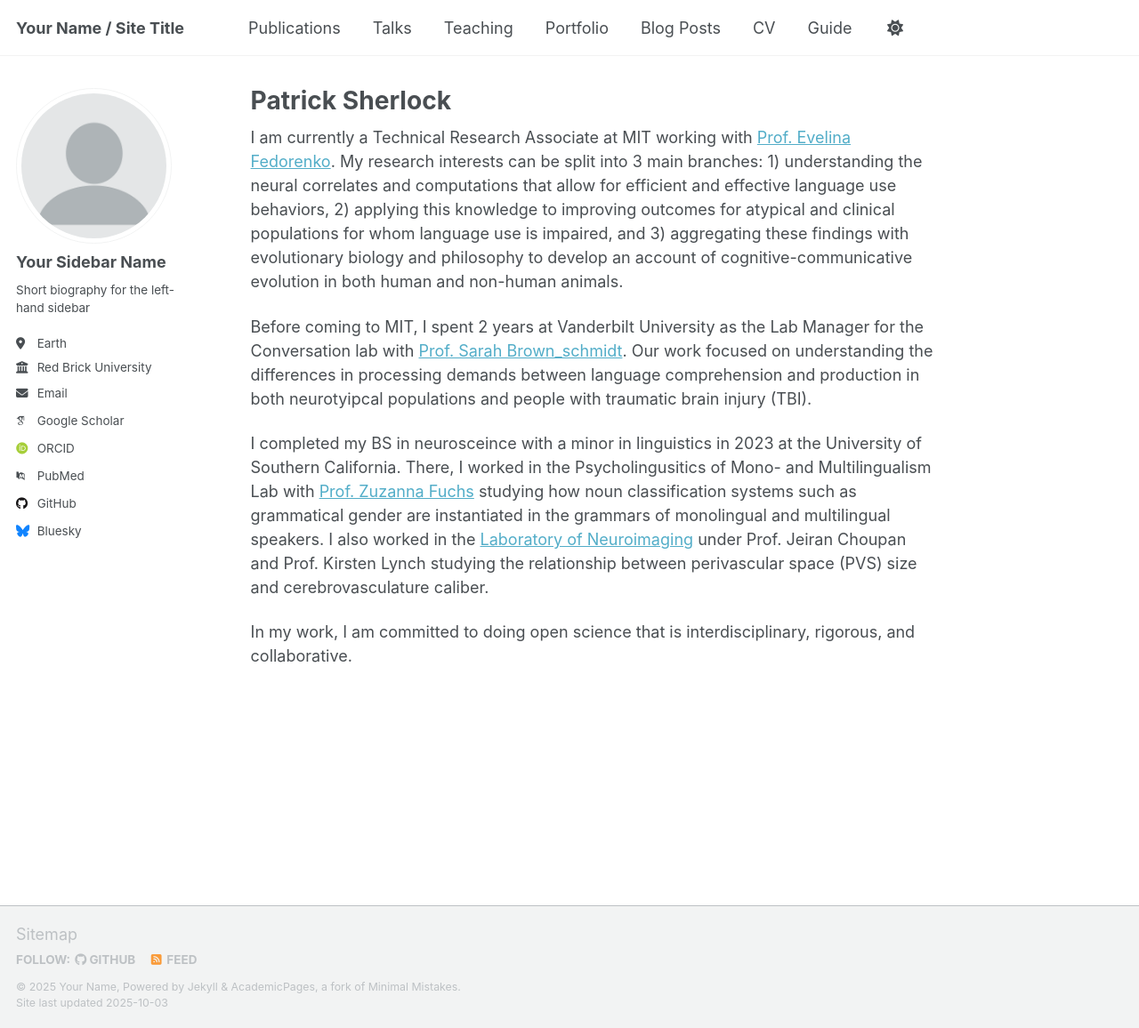
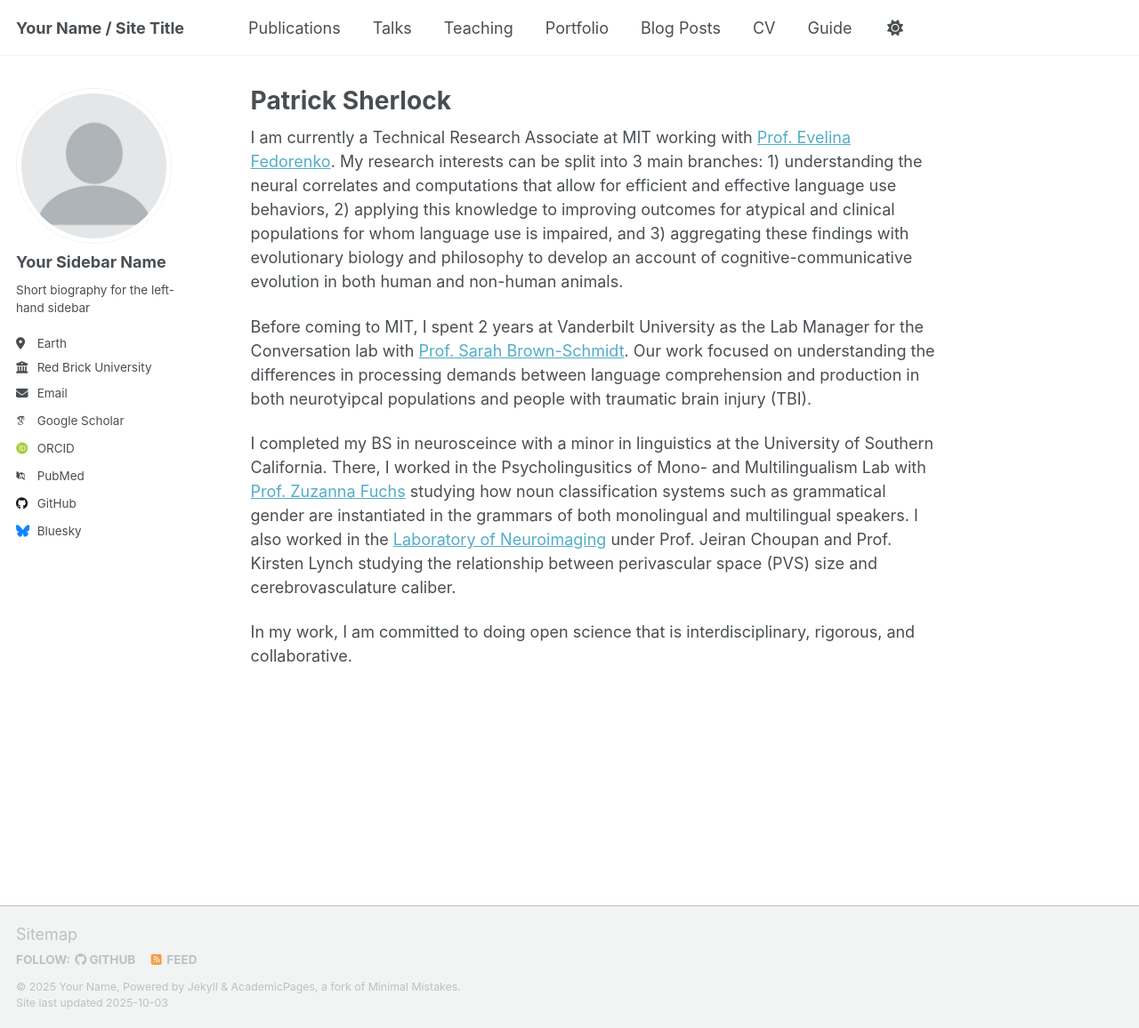
Before and after one commit to patricksherlock/patricksherlock.github.io, a Jekyll site: the page built from _pages/about.md, in a window 1280 px wide and 1156 px high. Shown: the whole window at 89% size. Built offline with Jekyll 4.4.1, drawn with Linux system fonts in a browser that asks for light colours; some web fonts are replaced; a script that is not in the unit is left out.

Commit message:
Update about.md

```diff
--- a/_pages/about.md
+++ b/_pages/about.md
@@ -7,10 +7,11 @@ redirect_from:
   - /about.html
 ---
 
+
 I am currently a Technical Research Associate at MIT working with [Prof. Evelina Fedorenko](https://evlab.mit.edu/). My research interests can be split into 3 main branches: 1) understanding the neural correlates and computations that allow for efficient and effective language use behaviors, 2) applying this knowledge to improving outcomes for atypical and clinical populations for whom language use is impaired, and 3) aggregating these findings with evolutionary biology and philosophy to develop an account of cognitive-communicative evolution in both human and non-human animals.
 
-Before coming to MIT, I spent 2 years at Vanderbilt University as the Lab Manager for the Conversation lab with [Prof. Sarah Brown_schmidt](https://www.sarahbrownschmidt.com/). Our work focused on understanding the differences in processing demands between language comprehension and production in both neurotyipcal populations and people with traumatic brain injury (TBI).
+Before coming to MIT, I spent 2 years at Vanderbilt University as the Lab Manager for the Conversation lab with [Prof. Sarah Brown-Schmidt](https://www.sarahbrownschmidt.com/). Our work focused on understanding the differences in processing demands between language comprehension and production in both neurotyipcal populations and people with traumatic brain injury (TBI).
 
-I completed my BS in neurosceince with a minor in linguistics in 2023 at the University of Southern California. There, I worked in the Psycholingusitics of Mono- and Multilingualism Lab with [Prof. Zuzanna Fuchs](https://www.zuzannazfuchs.com/) studying how noun classification systems such as grammatical gender are instantiated in the grammars of monolingual and multilingual speakers. I also worked in the [Laboratory of Neuroimaging](https://loni.usc.edu/) under Prof. Jeiran Choupan and Prof. Kirsten Lynch studying the relationship between perivascular space (PVS) size and cerebrovasculature caliber.
+I completed my BS in neurosceince with a minor in linguistics at the University of Southern California. There, I worked in the Psycholingusitics of Mono- and Multilingualism Lab with [Prof. Zuzanna Fuchs](https://www.zuzannazfuchs.com/) studying how noun classification systems such as grammatical gender are instantiated in the grammars of both monolingual and multilingual speakers. I also worked in the [Laboratory of Neuroimaging](https://loni.usc.edu/) under Prof. Jeiran Choupan and Prof. Kirsten Lynch studying the relationship between perivascular space (PVS) size and cerebrovasculature caliber.
 
 In my work, I am committed to doing open science that is interdisciplinary, rigorous, and collaborative.
```
